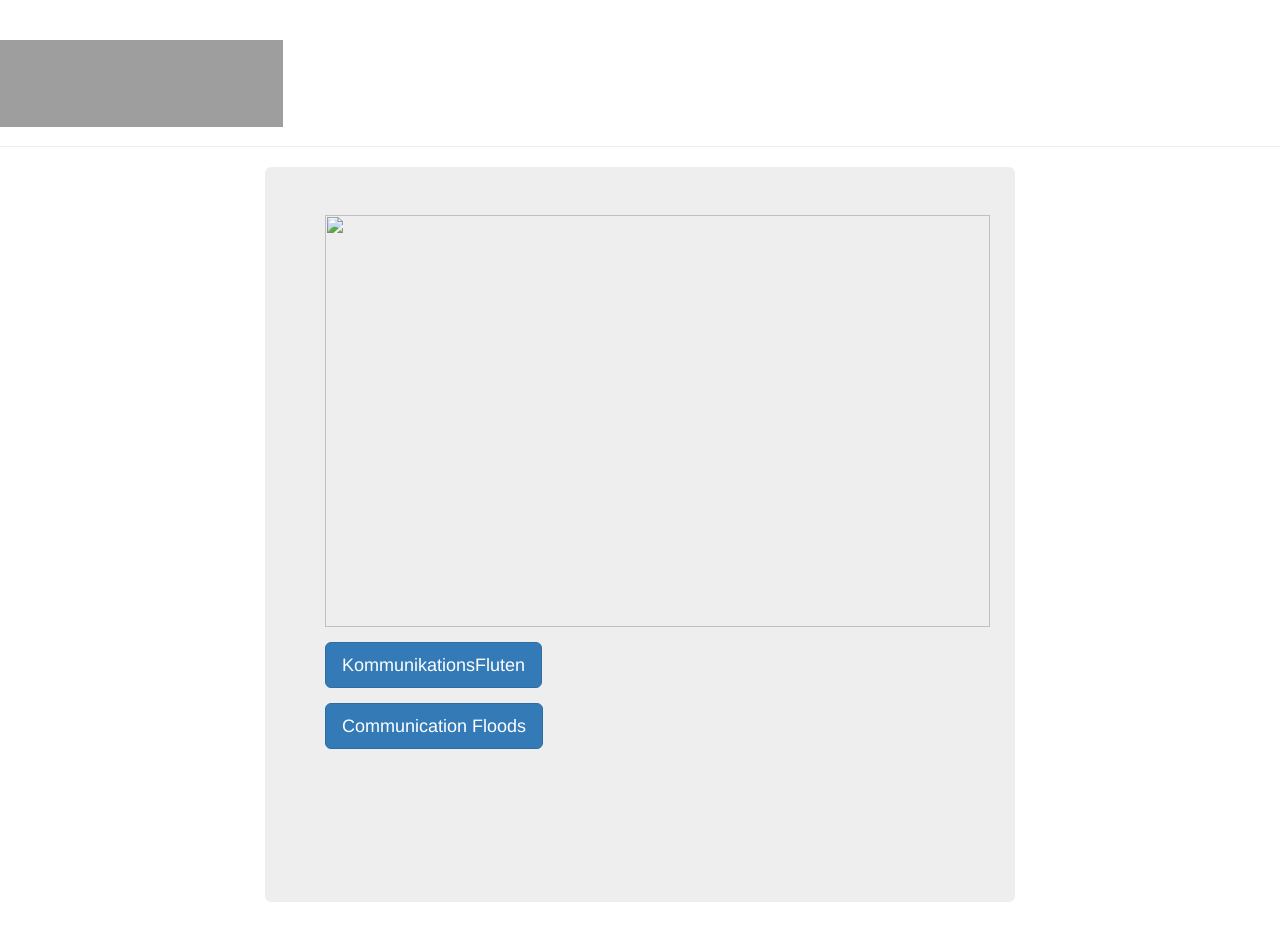
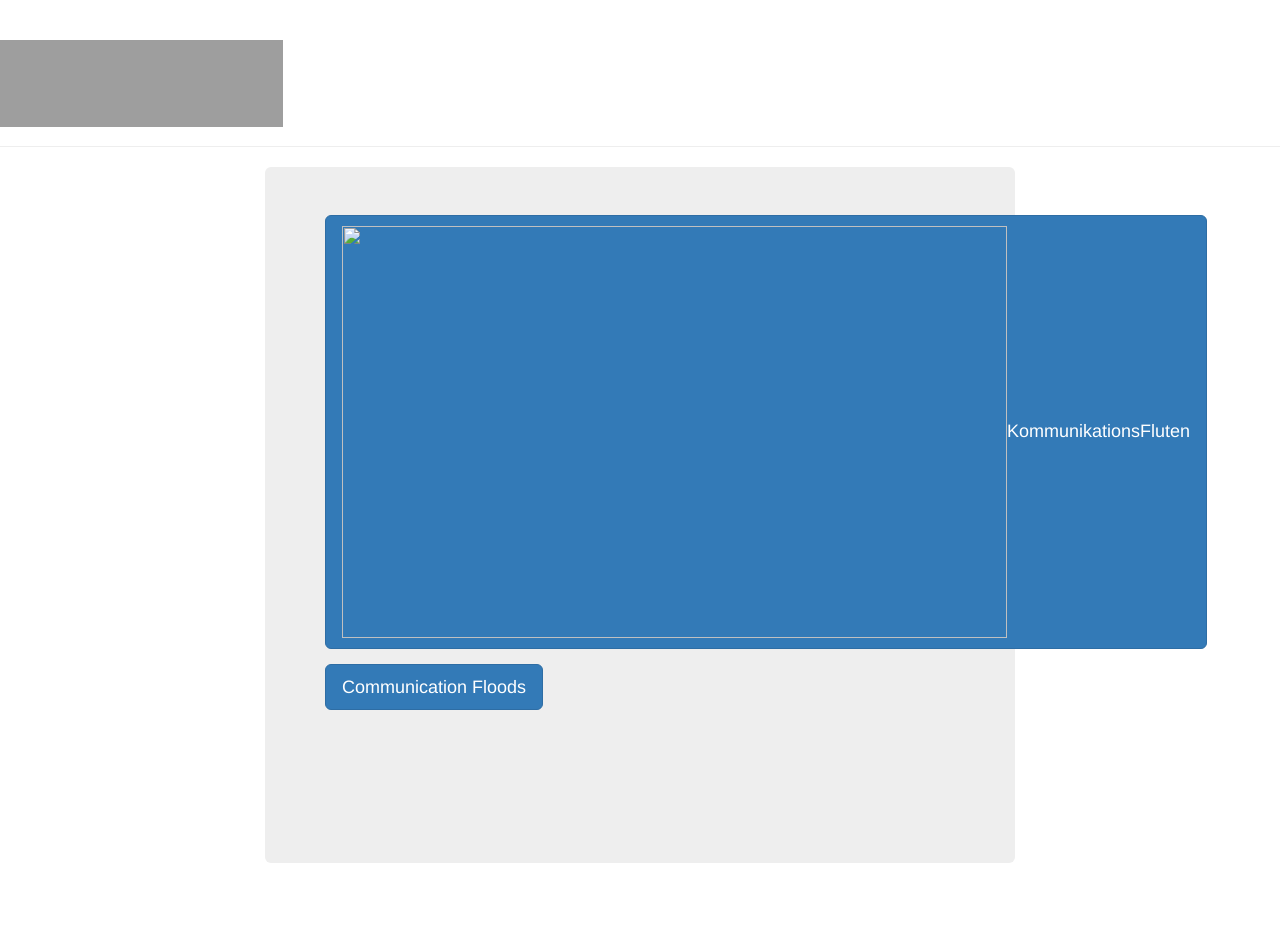
Before and after one commit to susedev/test, a Jekyll site: the page built from index.html, in a window 1280 px wide. Built offline with Jekyll 4.4.1, drawn with Linux system fonts in a browser that asks for light colours; nearby versions of some CDN libraries; after the commit the page ends 900 px from its top, so only the background shows below that; grey boxes are pictures that could not be loaded.

Commit message:
Edit from JekyllCMS

```diff
--- a/index.html
+++ b/index.html
@@ -3,9 +3,7 @@ layout: home
 title: Home
 ---
 <div class="jumbotron">
-<p><img alt="" src="{{ site.base_url }}/media/welle-web.png" style="width: 665px; height: 412px;" /></p>
-
-<p><a class="btn btn-primary btn-lg" href="http://eijc.github.io/data/konferenz-kommunikationsfluten.html" role="button">KommunikationsFluten</a></p>
+<p><a class="btn btn-primary btn-lg" href="http://eijc.github.io/data/konferenz-kommunikationsfluten.html" role="button"><img alt="" src="{{ site.base_url }}/media/welle-web.png" style="width: 665px; height: 412px;" />KommunikationsFluten</a></p>
 
 <p><a class="btn btn-primary btn-lg" href="http://eijc.github.io/data/conference-communication-floods.html" role="button">Communication Floods</a></p>
 
```
